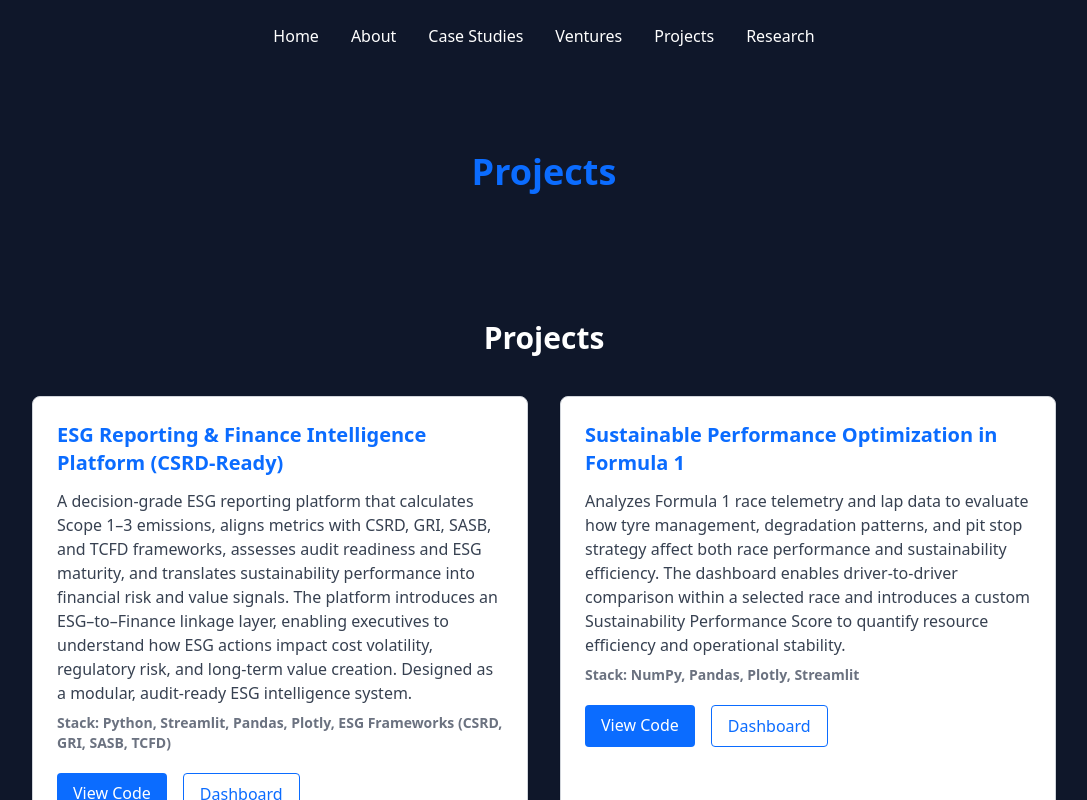
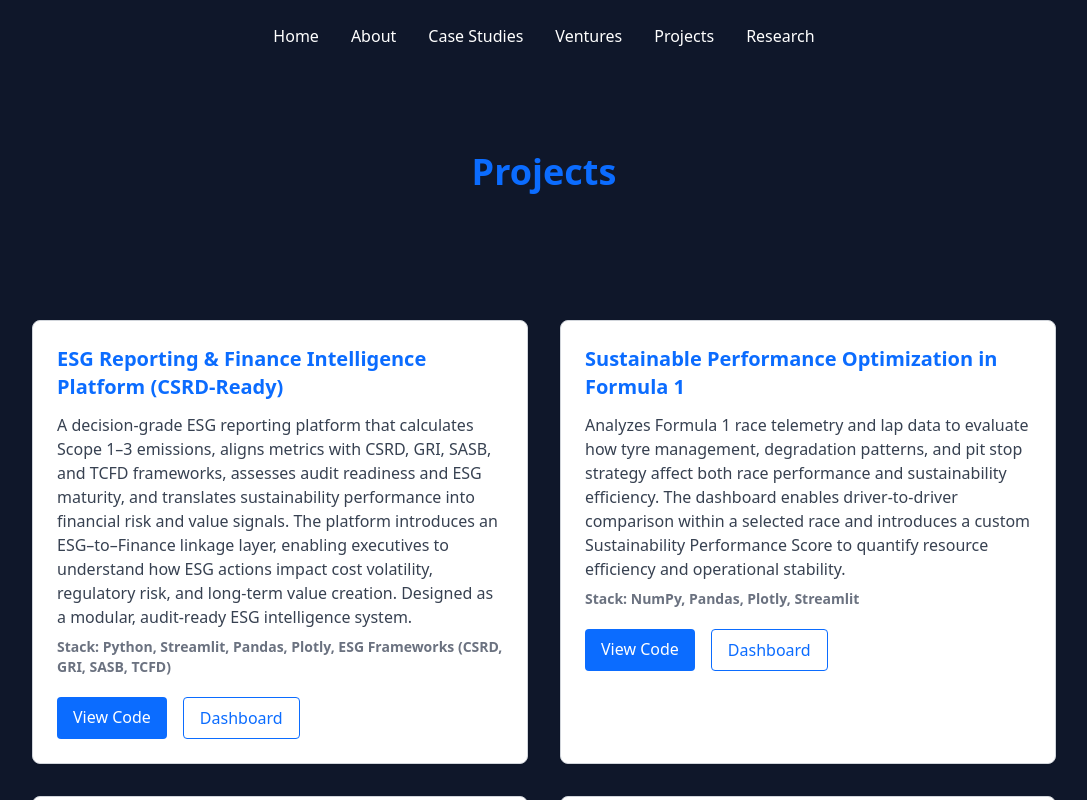
Before and after one commit to shashank-dj/Portfolio, a React (Vite) app: page /projects in a window 1280 px wide. Shown: the top 800 px of the page, without its empty margins (96-1183 px from the left). Built offline with nearby package versions, Linux system fonts and the light colour scheme.

Commit message:
Update Projects.jsx

```diff
--- a/src/components/Projects.jsx
+++ b/src/components/Projects.jsx
@@ -32,7 +32,6 @@ export default function Projects() {
 
   return (
     <section className="py-20 px-6">
-      <h2 className="text-3xl font-bold text-center mb-10">Projects</h2>
 
       <div className="grid md:grid-cols-2 gap-8 max-w-5xl mx-auto">
         {projects.map((p) => (
```
